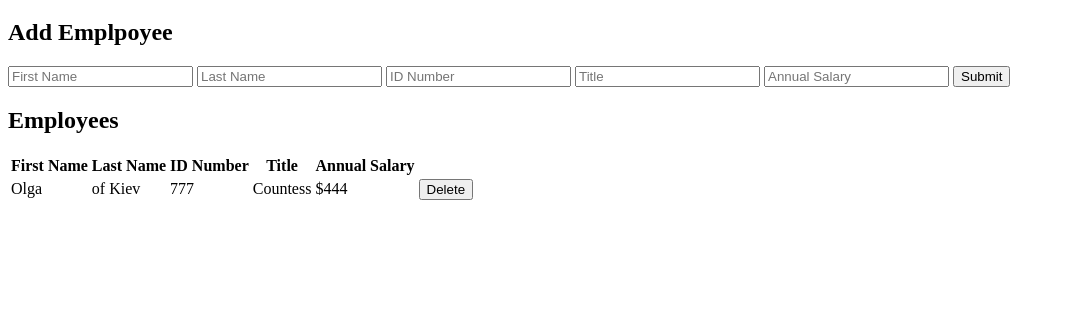
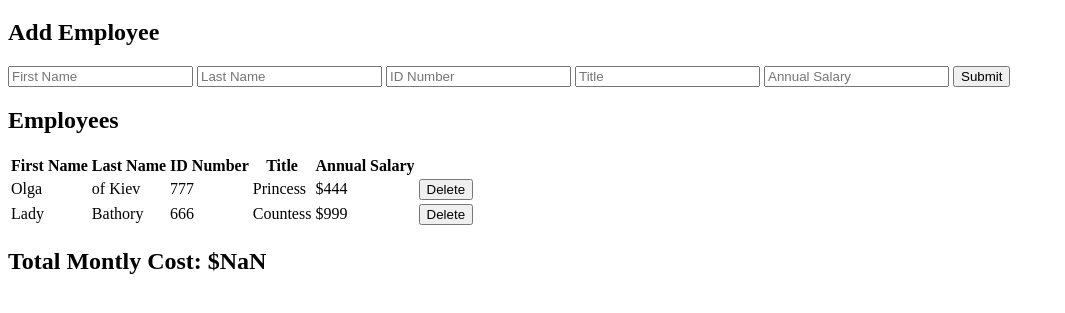
Before and after one commit to cyrilmb/weekend-jquery-salary-calculator, a plain HTML site: page index.html in a window 1280 px wide. Shown: the part 61-374 px from the top of the page, without its empty margins (0-1065 px from the left). Drawn offline with Linux system fonts and the light colour scheme.

Commit message:
created a funciton to extract and add all the annual salaries, added to the render function to display a number in the h2 for total monthly cost

```diff
--- a/index.html
+++ b/index.html
@@ -13,7 +13,7 @@
 
     <h1>SALARY CALCULATOR</h1>
 
-    <h2>Add Emplpoyee</h2>
+    <h2>Add Employee</h2>
 
     <form id="salaryForm">
         <input id="firstNameInput" type="text" placeholder="First Name" required>
@@ -40,5 +40,7 @@
     <!--TABLE FROM JS-->
         </tbody>
     </table>
+
+    <h2 id="monthlyCost">Total Montly Cost:</h2>
 </body>
 </html>
--- a/script.js
+++ b/script.js
@@ -5,8 +5,15 @@ let empArr = [
     firstName: `Olga`,
     lastName: `of Kiev`,
     idNumber: 777,
+    title: `Princess`,
+    annualSalary: 444,
+  },
+  {
+    firstName: `Lady`,
+    lastName: `Bathory`,
+    idNumber: 666,
     title: `Countess`,
-    annualSalary: 444,
+    annualSalary: 999,
   },
 ];
 
@@ -53,6 +60,24 @@ function onDeleteEmployee() {
   render();
 }
 
+function getAnnualSal(empArr) {
+  let employeeSal = 0;
+  for (let i = 0; i < empArr.length; i++) {
+    employeeSal += empArr[i].annualSalary;
+  }
+  return employeeSal;
+}
+
+console.log(getAnnualSal(empArr));
+
+function moCostFunc() {
+  let moCost = 10;
+
+  moCost += empArr[`annualSalary`];
+
+  return ` $` + moCost;
+}
+
 function render() {
   console.log(`in render`, empArr);
 
@@ -74,4 +99,6 @@ function render() {
         </tr>
     `);
   }
+
+  $(`#monthlyCost`).append(moCostFunc);
 }
```
